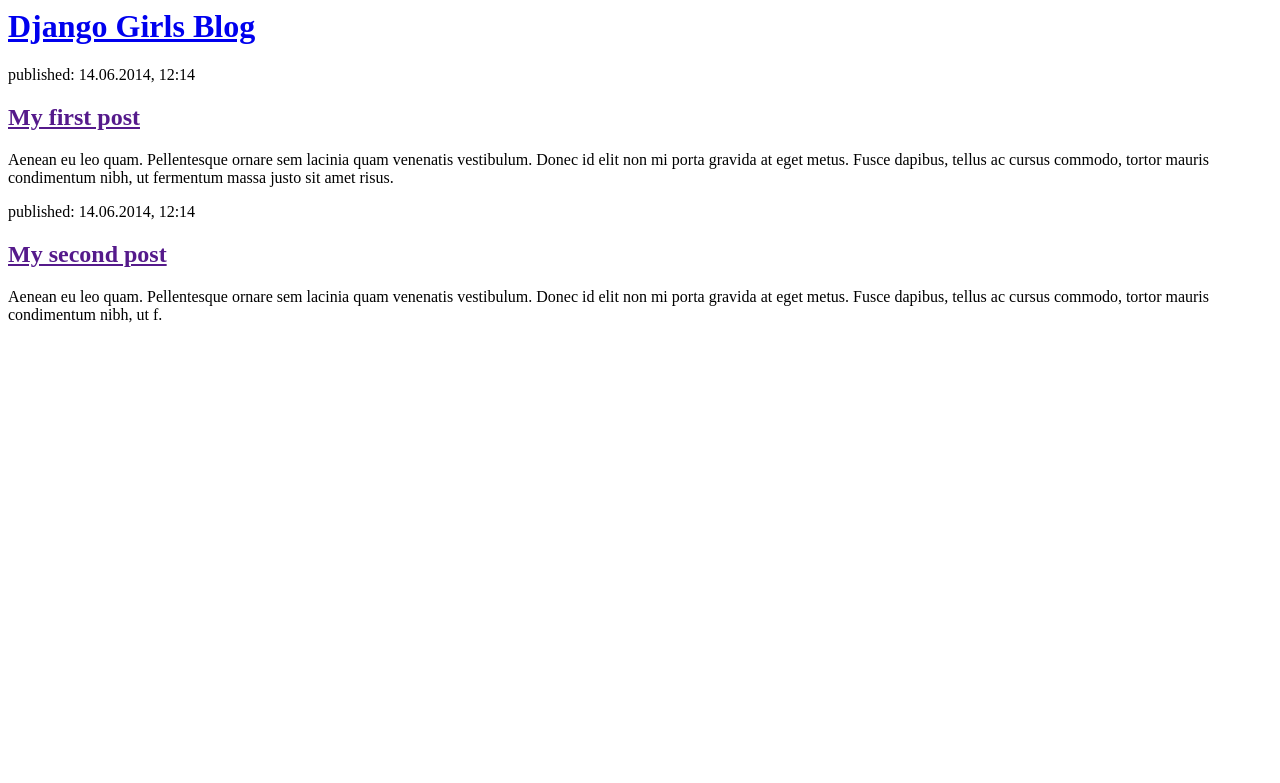
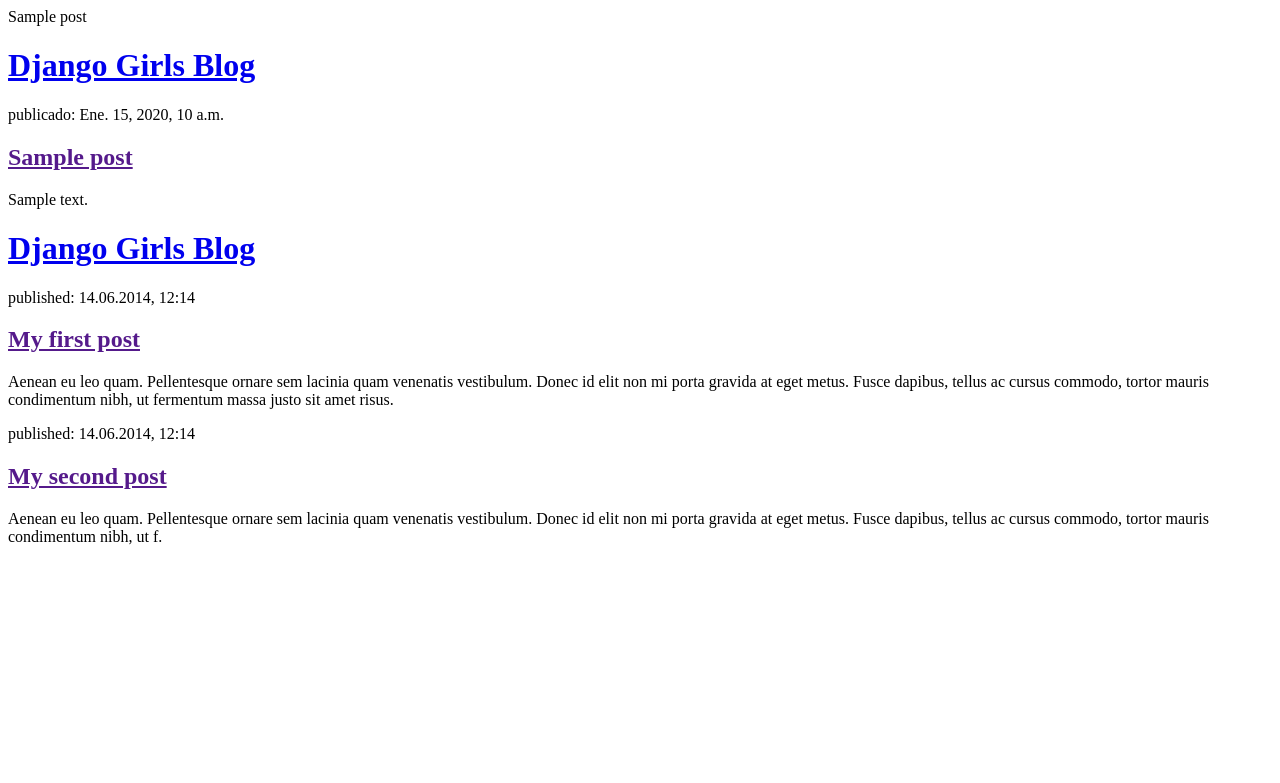
Before and after one commit to egarzonq/my-first-blog, a Django app: page / in a window 1280 px wide. Shown: the top 783 px of the page. Run offline with Django 3.2, Linux system fonts and the light colour scheme; tables that the repository leaves empty hold one stand-in row (values such as "Sample post").

Commit message:
Templates modificados para mostrar post desde base de datos.

```diff
--- a/blog/templates/blog/post_list.html
+++ b/blog/templates/blog/post_list.html
@@ -1,3 +1,17 @@
+
+{% for post in posts %} {{ post }}{% endfor %}
+<div>
+    <h1><a href="/">Django Girls Blog</a></h1>
+</div>
+
+{% for post in posts %}
+    <div>
+        <p> publicado: {{ post.published_date }}</p>
+        <h2><a href="">{{ post.title }}</a></h2>
+        <p>{{ post.text|linebreaksbr }}</p>
+    </div>
+{% endfor %}
+
 <html>
     <head>
         <title>Django Girls blog</title>
--- a/blog/views.py
+++ b/blog/views.py
@@ -1,5 +1,7 @@
 from django.shortcuts import render
+from django.utils import timezone
+from .models import Post
 
-# Create your views here.
 def post_list(request):
-    return render(request, 'blog/post_list.html', {})
+    posts = Post.objects.filter(published_date__lte=timezone.now()).order_by('published_date')
+    return render(request, 'blog/post_list.html', {'posts': posts})
```
